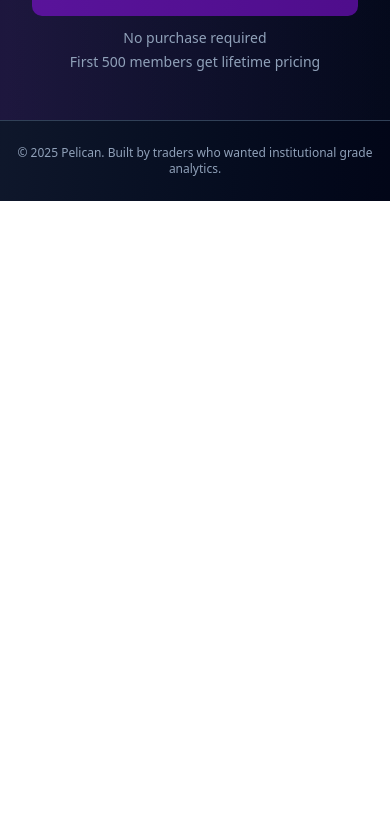
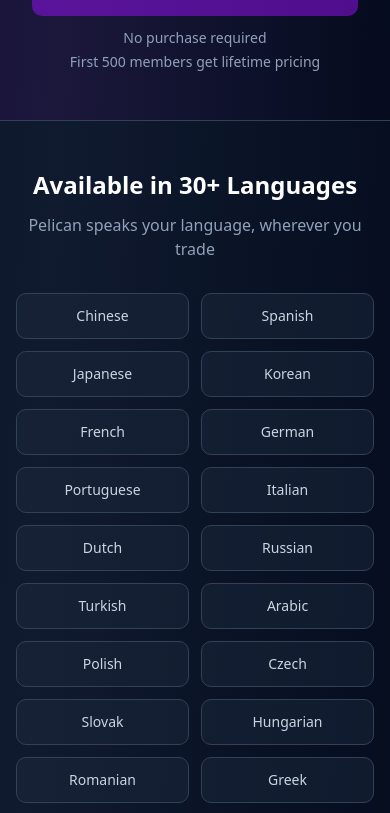
Before and after one commit to PelicanAI/pelican-landing-page, a Next.js app: page / in a window 390 px wide. Shown: the part 6567-7380 px from the top of the page. Before the commit the page ends 6768 px from the top, so only its background shows below. Built offline with nearby package versions, Linux system fonts and the light colour scheme.

Commit message:
Update landing page

```diff
--- a/app/page.js
+++ b/app/page.js
@@ -513,6 +513,32 @@
         </div>
       </section>
 
+      {/* Languages Section */}
+      <section className="py-12 px-4 md:py-16 md:px-6 border-t border-slate-700 bg-slate-800/20">
+        <div className="max-w-5xl mx-auto">
+          <h2 className="text-2xl md:text-3xl font-bold text-center mb-3 md:mb-4">Available in 30+ Languages</h2>
+          <p className="text-base md:text-lg text-slate-400 text-center mb-8 md:mb-10">
+            Pelican speaks your language, wherever you trade
+          </p>
+          <div className="grid grid-cols-2 md:grid-cols-3 lg:grid-cols-4 gap-3 md:gap-4 max-w-4xl mx-auto">
+            {[
+              'Chinese', 'Spanish', 'Japanese', 'Korean', 'French', 'German',
+              'Portuguese', 'Italian', 'Dutch', 'Russian', 'Turkish', 'Arabic',
+              'Polish', 'Czech', 'Slovak', 'Hungarian', 'Romanian', 'Greek',
+              'Swedish', 'Danish', 'Norwegian', 'Finnish', 'Ukrainian', 'Hebrew',
+              'Indonesian', 'Malay', 'Vietnamese', 'Thai', 'Filipino/Tagalog'
+            ].map((language) => (
+              <div
+                key={language}
+                className="bg-slate-800/50 border border-slate-700 rounded-lg px-4 py-3 text-center text-sm md:text-base text-slate-300 hover:border-purple-500/50 transition-all"
+              >
+                {language}
+              </div>
+            ))}
+          </div>
+        </div>
+      </section>
+
       {/* Footer */}
       <footer className="border-t border-slate-700 py-6 px-4 md:py-8 md:px-6">
         <div className="max-w-6xl mx-auto text-center text-slate-400 text-xs md:text-sm">
```
